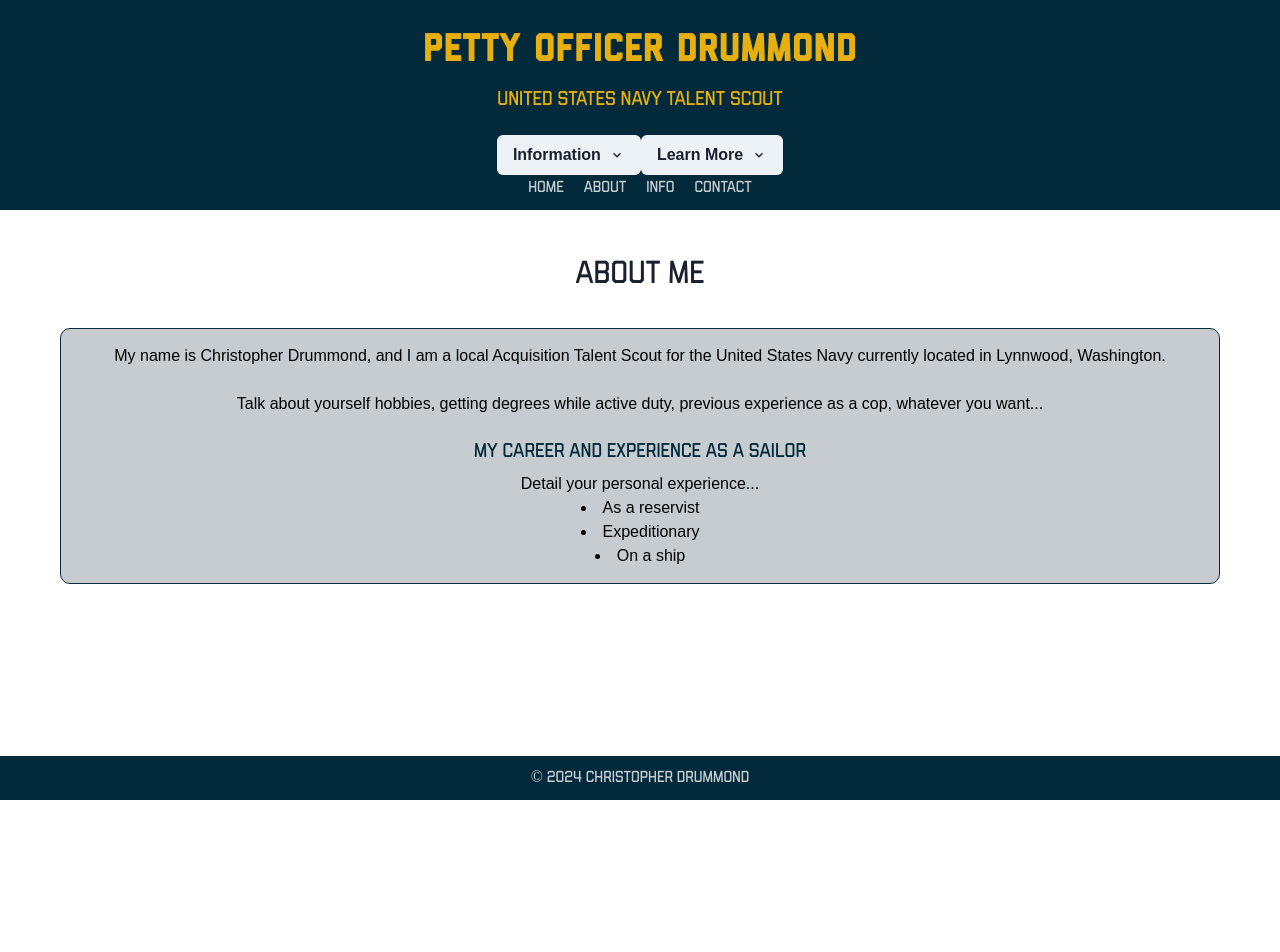
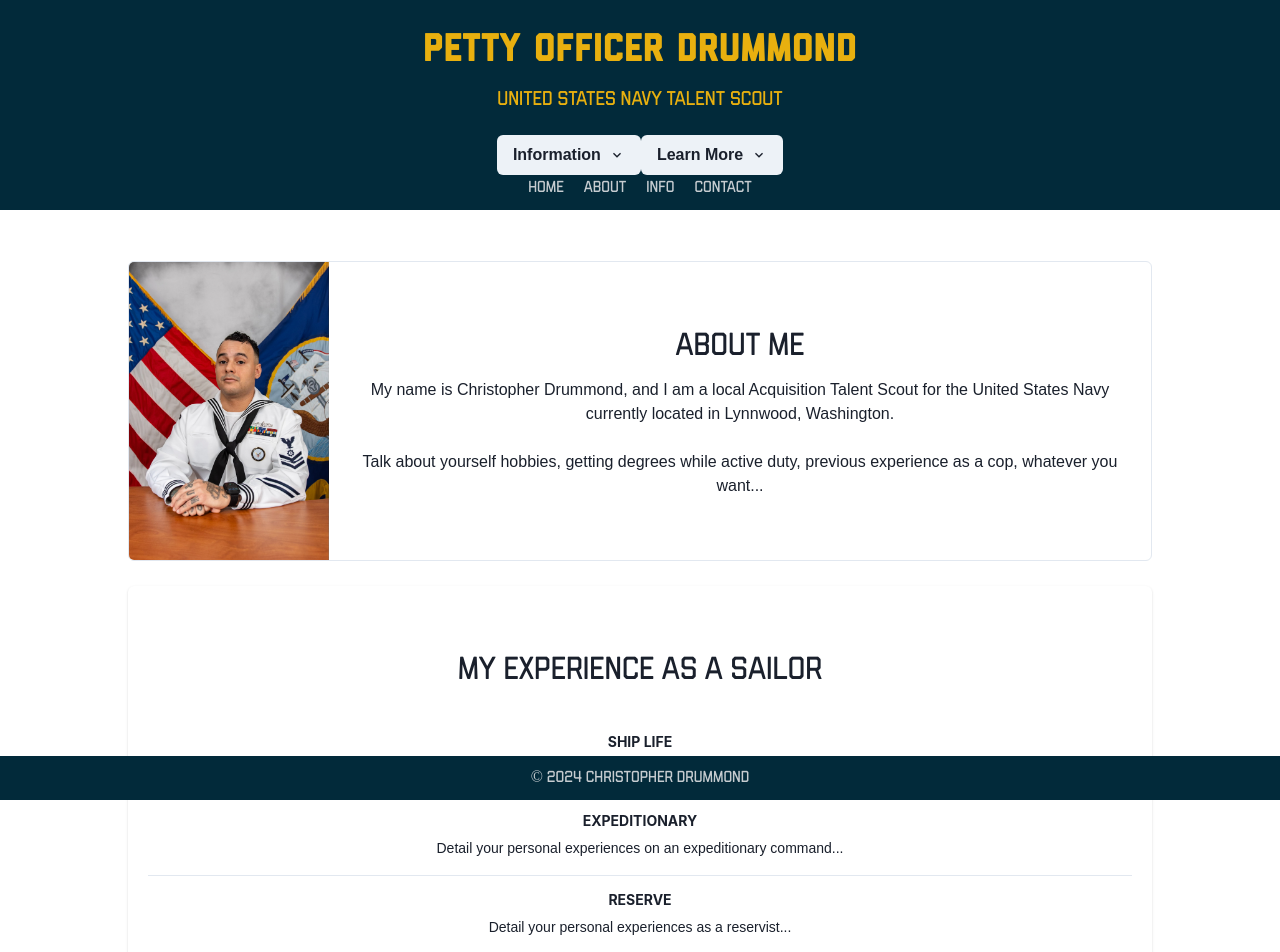
Before and after one commit to kdrummond528/cdrecruiter, a React (Create React App) app: page /about in a window 1280 px wide. Shown: the top 952 px of the page. Before the commit the page ends 800 px from the top, so only its background shows below. Built offline with nearby package versions, Linux system fonts and the light colour scheme.

Commit message:
modified components, completed about me pg

```diff
--- a/src/App.css
+++ b/src/App.css
@@ -87,8 +87,17 @@
 
 .card {
   width: 80%;
+  margin-top: 4%;
+  margin-bottom: 2%;
   margin-left: 10%;
   margin-right: 10%;
+}
+
+.subcard {
+  width: 80%;
+  margin-left: 10%;
+  margin-right: 10%;
+  margin-bottom: 8%;
 }
 
 .home-div {
--- a/src/components/About.js
+++ b/src/components/About.js
@@ -1,45 +1,78 @@
 import React from 'react';
-// import Headshot from '../img/headshot.png';
-import { Card, Image, Stack, Heading, Text, Button, CardBody, CardFooter } from '@chakra-ui/react';
+import Profilepic from '../img/profilepic.jpg';
+import { Card, CardHeader, Heading, StackDivider, Box, Image, Stack, Text, Button, CardBody, CardFooter } from '@chakra-ui/react';
 
 const About = () => {
     return (
         <div>
 
-            <p className='pgheader'>About Me</p>
-
-            {/* <Card
+            <Card className='card'
                 direction={{ base: 'column', sm: 'row' }}
                 overflow='hidden'
                 variant='outline'
             >
-<Image
+                <Image
                     objectFit='cover'
                     maxW={{ base: '100%', sm: '200px' }}
-                    src={Headshot}
+                    src={Profilepic}
                     alt='Chris Drummond'
-
+                />
 
                 <Stack>
                     <CardBody>
-                        <Heading size='md'>The perfect latte</Heading>
+                        <p className='pgheader'>About Me</p>
 
                         <Text py='2'>
-                            Caffè latte is a coffee beverage of Italian origin made with espresso
-                            and steamed milk.
+                            My name is Christopher Drummond, and I am a local Acquisition Talent Scout for the United States Navy currently located in Lynnwood, Washington.
+                            <br />
+                            <br />
+                            Talk about yourself hobbies, getting degrees while active duty, previous experience as a cop, whatever you want...
                         </Text>
                     </CardBody>
 
-                    <CardFooter>
-                        <Button variant='solid' colorScheme='blue'>
-                            Buy Latte
-                        </Button>
-                    </CardFooter>
+                </Stack>
+            </Card>
 
-                </Stack>
-            </Card> */}
+            <Card className='subcard'>
+                <CardHeader>
+                    <p className='pgheader'>
+                        My Experience as a Sailor</p>
+                </CardHeader>
 
-            <div className='body-div'>
+                <CardBody>
+                    <Stack divider={<StackDivider />} spacing='4'>
+
+                        <Box>
+                            <Heading size='xs' textTransform='uppercase'>
+                                Ship Life
+                            </Heading>
+                            <Text pt='2' fontSize='sm'>
+                                Detail your personal experiences on a ship...
+                            </Text>
+                        </Box>
+
+                        <Box>
+                            <Heading size='xs' textTransform='uppercase'>
+                                Expeditionary
+                            </Heading>
+                            <Text pt='2' fontSize='sm'>
+                                Detail your personal experiences on an expeditionary command...
+                            </Text>
+                        </Box>
+
+                        <Box>
+                            <Heading size='xs' textTransform='uppercase'>
+                                Reserve
+                            </Heading>
+                            <Text pt='2' fontSize='sm'>
+                                Detail your personal experiences as a reservist...
+                            </Text>
+                        </Box>
+                    </Stack>
+                </CardBody>
+            </Card>
+
+            {/* <div className='body-div'>
 
                 <p className='body'>
                     My name is Christopher Drummond, and I am a local Acquisition Talent Scout for the United States Navy currently located in Lynnwood, Washington.
@@ -55,7 +88,7 @@
                     <li>On a ship</li>
                 </p>
 
-            </div>
+            </div> */}
         </div >
     )
 }
--- a/src/components/Contact.js
+++ b/src/components/Contact.js
@@ -10,9 +10,9 @@
   return (
     <div>
 
-      <p className='pgheader'>Contact Me</p>
+      <Card className='card'>
+        <p className='pgheader'>Contact Me</p>
 
-      <Card className='card'>
         <CardHeader>
 
           <a href="mailto: christopher.e.drummond2.mil@us.navy.mil"
```
Also changed, not shown: src/img/profilepic.jpg (added).
